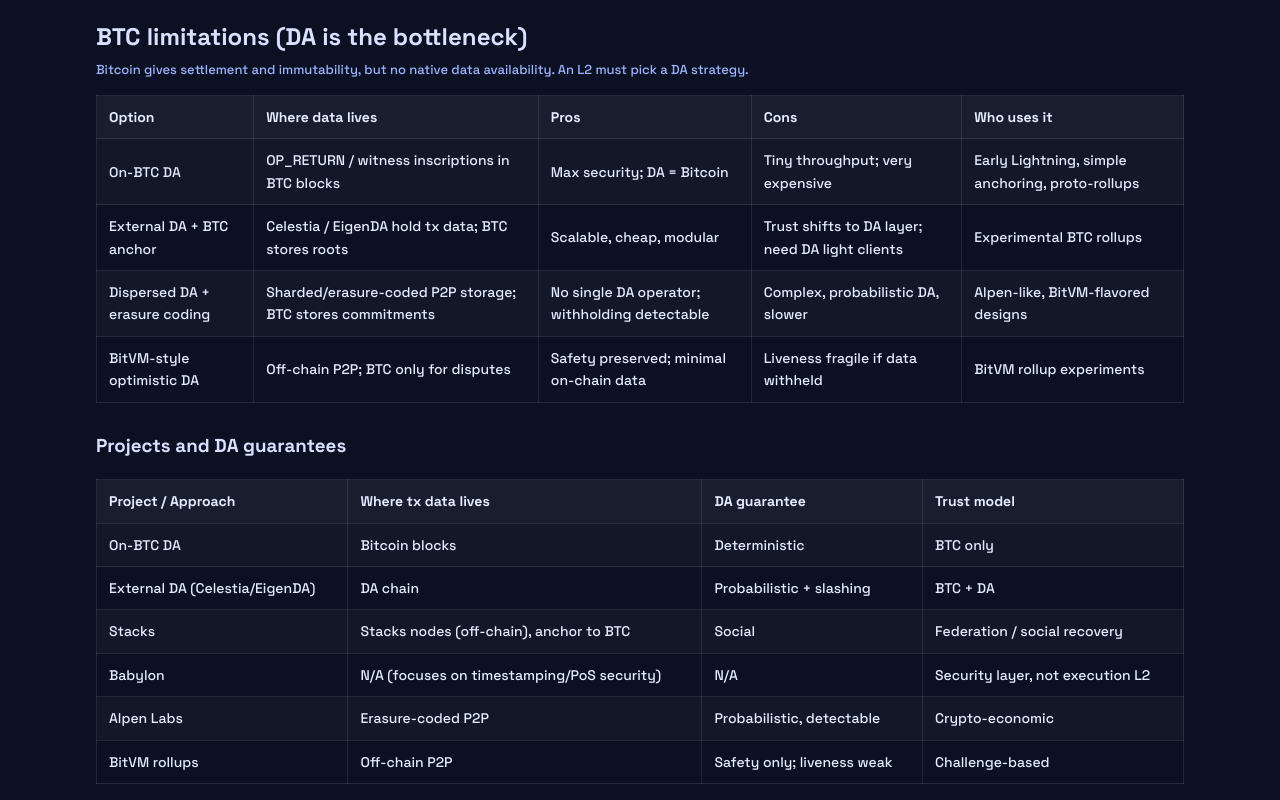
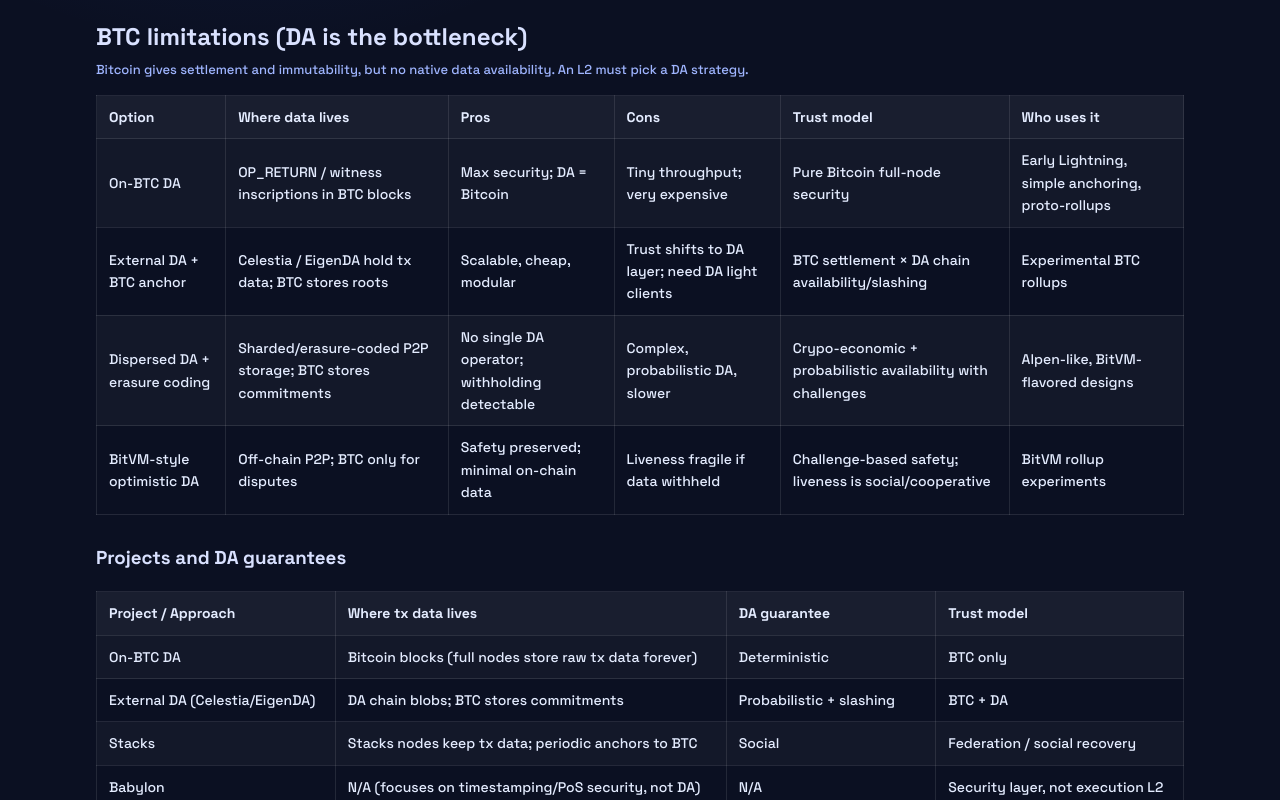
Before and after one commit to Nepalichhoro/big-hustler-crypto-hub, a React (Vite) app in the folder hotst/ui/: page /btc-layer in a window 1280 px wide. Shown: the part 920-1720 px from the top of the page. Built offline with nearby package versions, Linux system fonts and the light colour scheme.

Commit message:
Adds btc layer 2 note.

```diff
--- a/hotst/ui/src/components/BtcLayerPage.tsx
+++ b/hotst/ui/src/components/BtcLayerPage.tsx
@@ -89,6 +89,7 @@
             <th>Where data lives</th>
             <th>Pros</th>
             <th>Cons</th>
+            <th>Trust model</th>
             <th>Who uses it</th>
           </tr>
         </thead>
@@ -98,6 +99,7 @@
             <td>OP_RETURN / witness inscriptions in BTC blocks</td>
             <td>Max security; DA = Bitcoin</td>
             <td>Tiny throughput; very expensive</td>
+            <td>Pure Bitcoin full-node security</td>
             <td>Early Lightning, simple anchoring, proto-rollups</td>
           </tr>
           <tr>
@@ -105,6 +107,7 @@
             <td>Celestia / EigenDA hold tx data; BTC stores roots</td>
             <td>Scalable, cheap, modular</td>
             <td>Trust shifts to DA layer; need DA light clients</td>
+            <td>BTC settlement × DA chain availability/slashing</td>
             <td>Experimental BTC rollups</td>
           </tr>
           <tr>
@@ -112,6 +115,7 @@
             <td>Sharded/erasure-coded P2P storage; BTC stores commitments</td>
             <td>No single DA operator; withholding detectable</td>
             <td>Complex, probabilistic DA, slower</td>
+            <td>Crypo-economic + probabilistic availability with challenges</td>
             <td>Alpen-like, BitVM-flavored designs</td>
           </tr>
           <tr>
@@ -119,6 +123,7 @@
             <td>Off-chain P2P; BTC only for disputes</td>
             <td>Safety preserved; minimal on-chain data</td>
             <td>Liveness fragile if data withheld</td>
+            <td>Challenge-based safety; liveness is social/cooperative</td>
             <td>BitVM rollup experiments</td>
           </tr>
         </tbody>
@@ -139,37 +144,37 @@
         <tbody>
           <tr>
             <td>On-BTC DA</td>
-            <td>Bitcoin blocks</td>
+            <td>Bitcoin blocks (full nodes store raw tx data forever)</td>
             <td>Deterministic</td>
             <td>BTC only</td>
           </tr>
           <tr>
             <td>External DA (Celestia/EigenDA)</td>
-            <td>DA chain</td>
+            <td>DA chain blobs; BTC stores commitments</td>
             <td>Probabilistic + slashing</td>
             <td>BTC + DA</td>
           </tr>
           <tr>
             <td>Stacks</td>
-            <td>Stacks nodes (off-chain), anchor to BTC</td>
+            <td>Stacks nodes keep tx data; periodic anchors to BTC</td>
             <td>Social</td>
             <td>Federation / social recovery</td>
           </tr>
           <tr>
             <td>Babylon</td>
-            <td>N/A (focuses on timestamping/PoS security)</td>
+            <td>N/A (focuses on timestamping/PoS security, not DA)</td>
             <td>N/A</td>
             <td>Security layer, not execution L2</td>
           </tr>
           <tr>
             <td>Alpen Labs</td>
-            <td>Erasure-coded P2P</td>
+            <td>Erasure-coded P2P shards; BTC stores commitments</td>
             <td>Probabilistic, detectable</td>
             <td>Crypto-economic</td>
           </tr>
           <tr>
             <td>BitVM rollups</td>
-            <td>Off-chain P2P</td>
+            <td>Off-chain P2P data; BTC only for fraud games</td>
             <td>Safety only; liveness weak</td>
             <td>Challenge-based</td>
           </tr>
```
